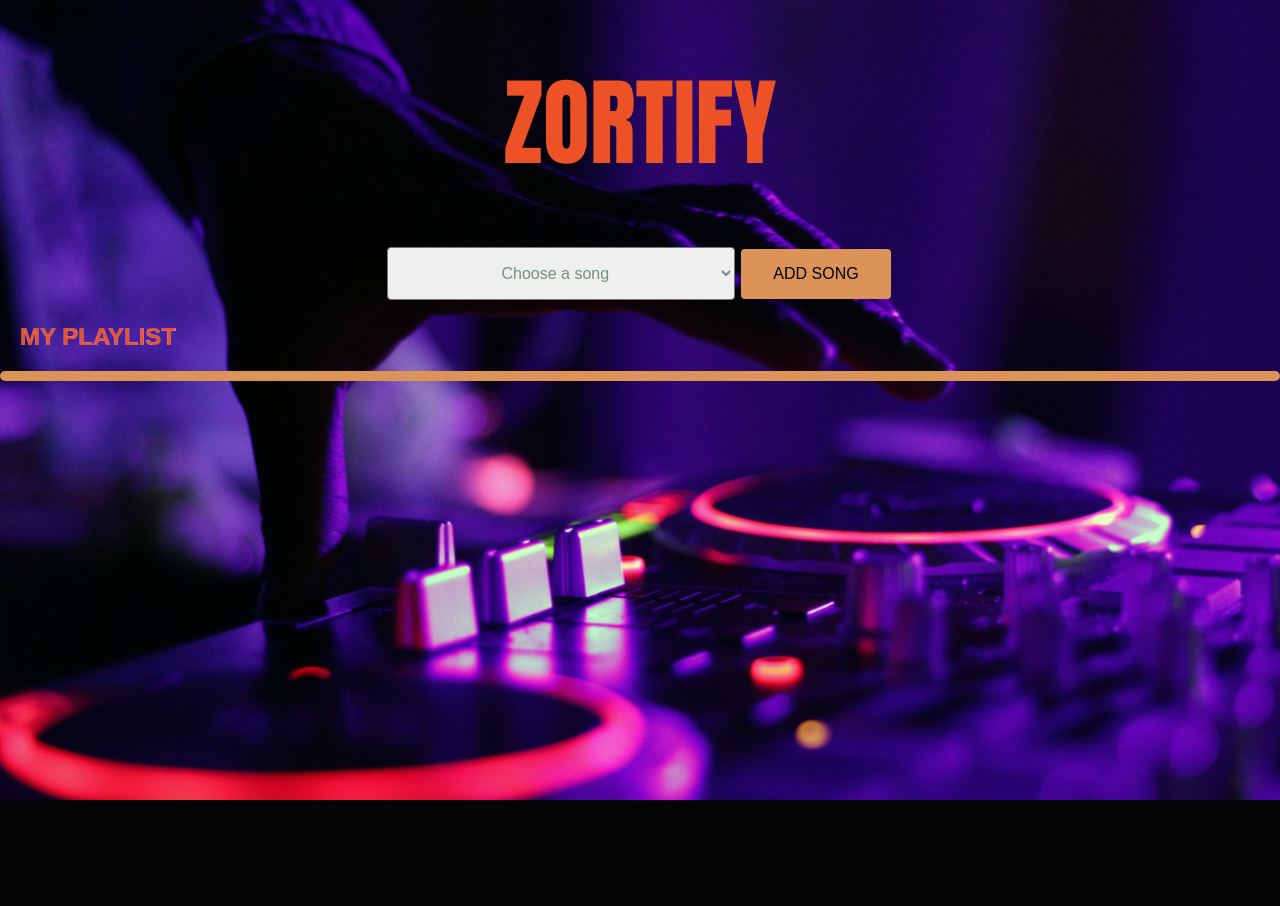
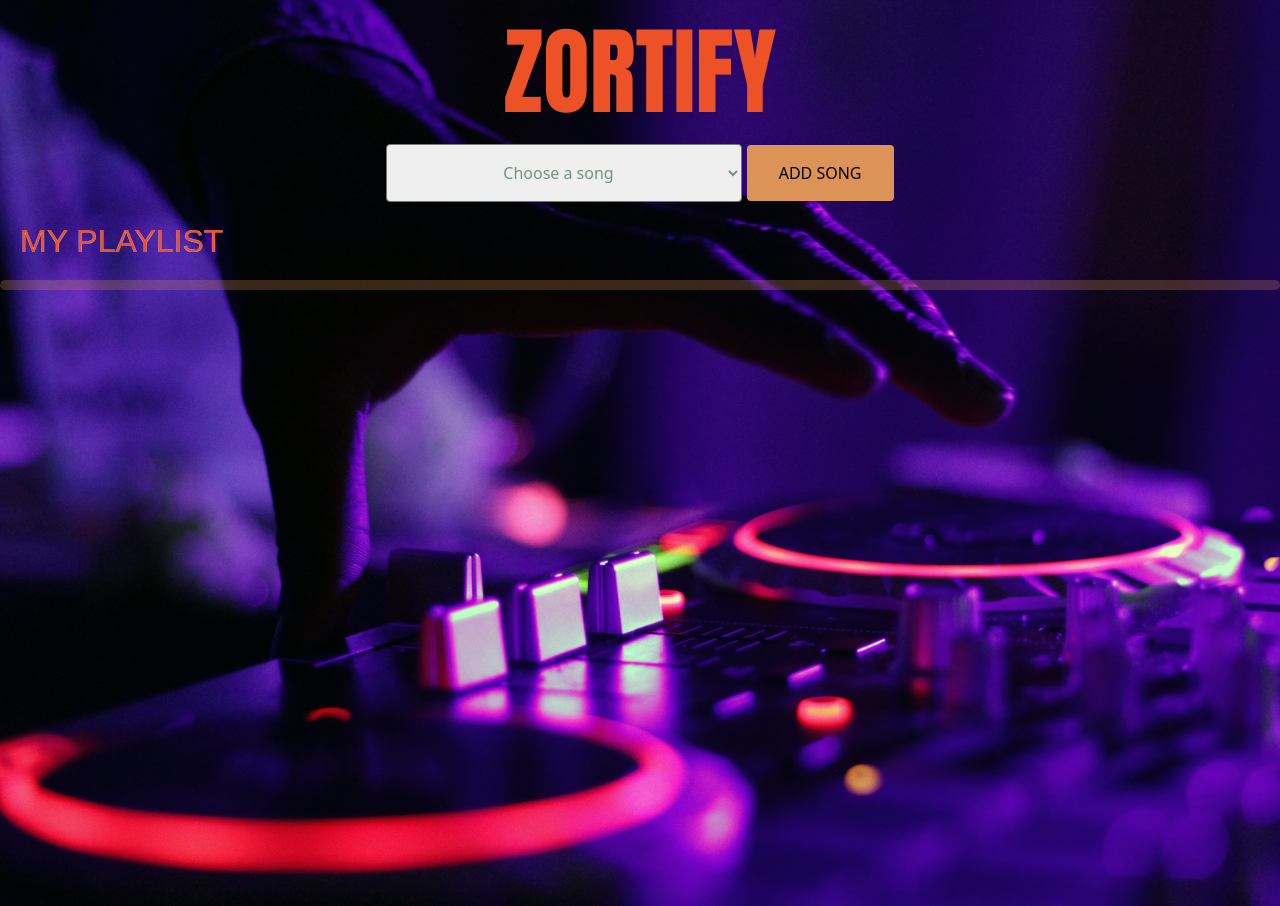
Before and after one commit to baranskce/website-with-flask, a Flask app: page / in a window 1280 px wide. Before the commit the page ends 800 px from the top, so only its background shows below. Run offline with Flask 3, Linux system fonts and the light colour scheme; data comes from the database, SQL or seed files in the repository.

Commit message:
adjusted background

```diff
--- a/static/main.css
+++ b/static/main.css
@@ -1,25 +1,20 @@
-body{
-    position: relative;
-      background-image:url("banner.jpg");
-      background-size: cover;
-      background-repeat: no-repeat;
-      margin: 0;
-      padding: 0;
+  .bg{
+    background-image:url("banner.jpg");
+    background-size: cover;
+    background-repeat: no-repeat;
+    padding-bottom: 600px;
   }
-
 
   .centered{
       color: rgb(237, 82, 39);
       font-family:Impact, Haettenschweiler, 'Arial Narrow Bold', sans-serif;
       text-align: center;
       font-size: 600%;
-      margin-block: 50px;
+
   }
 
   .songs{
-
     text-align:center;
-
     color: greenyellow
   }
   select{
--- a/templates/index.html
+++ b/templates/index.html
@@ -2,12 +2,14 @@
 <html>
     <head>
         <link rel="stylesheet" href="/static/main.css">
-
+        <meta charset="utf-8">
+        <meta name="viewport" content="width=device-width, initial-scale=1">
         <title>ZORTIFY</title>
         <link rel="icon" type="image/ico" href="static/favicon.png">
-    </head>
+        <link href="https://cdn.jsdelivr.net/npm/bootstrap@5.3.1/dist/css/bootstrap.min.css" rel="stylesheet" integrity="sha384-4bw+/aepP/YC94hEpVNVgiZdgIC5+VKNBQNGCHeKRQN+PtmoHDEXuppvnDJzQIu9" crossorigin="anonymous">
+      </head>
     <body>
-      <div>
+      <div class="bg">
         <div class="centered">ZORTIFY</div>
         <!--- ADD ITEMS FORM -->
         <div class="songs">
```
